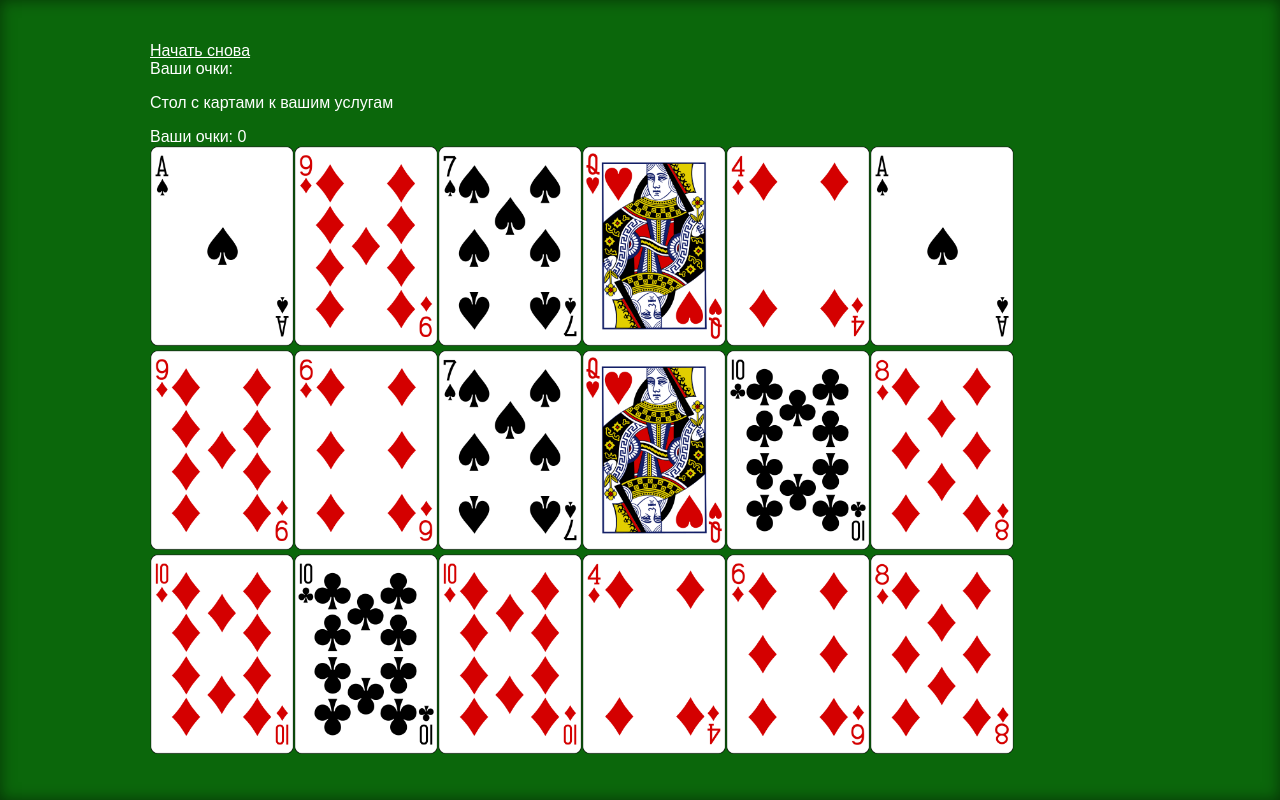
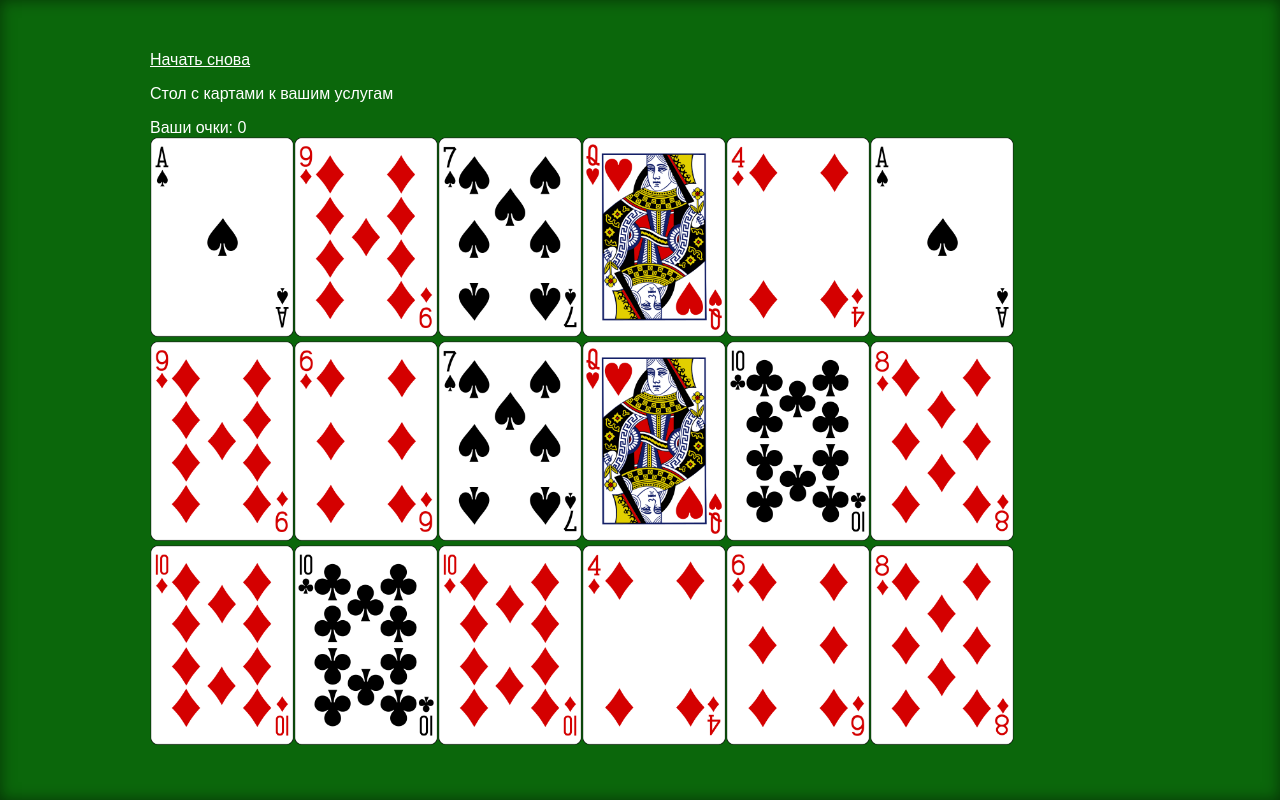
Before and after one commit to xsenia/memory-react, a React (Create React App) app: page / in a window 1280 px wide. Both pictures are taken after a click on the button "Начать игру". Built offline with nearby package versions, Linux system fonts and the light colour scheme.

Commit message:
remove score from table

```diff
--- a/src/Components/Table/Table.js
+++ b/src/Components/Table/Table.js
@@ -1,7 +1,6 @@
 import React, { Component } from 'react';
 
 import StartAgain from '../StartAgain/StartAgain';
-import Score from '../Score/Score';
 import CardsControl from '../CardsControl/CardsControl';
 
 class Table extends Component {
@@ -14,7 +13,6 @@ class Table extends Component {
     return(
       <div className="table">
         <StartAgain />
-        <Score />
         <p>Стол с картами к вашим услугам</p>
         <CardsControl />
 
```
